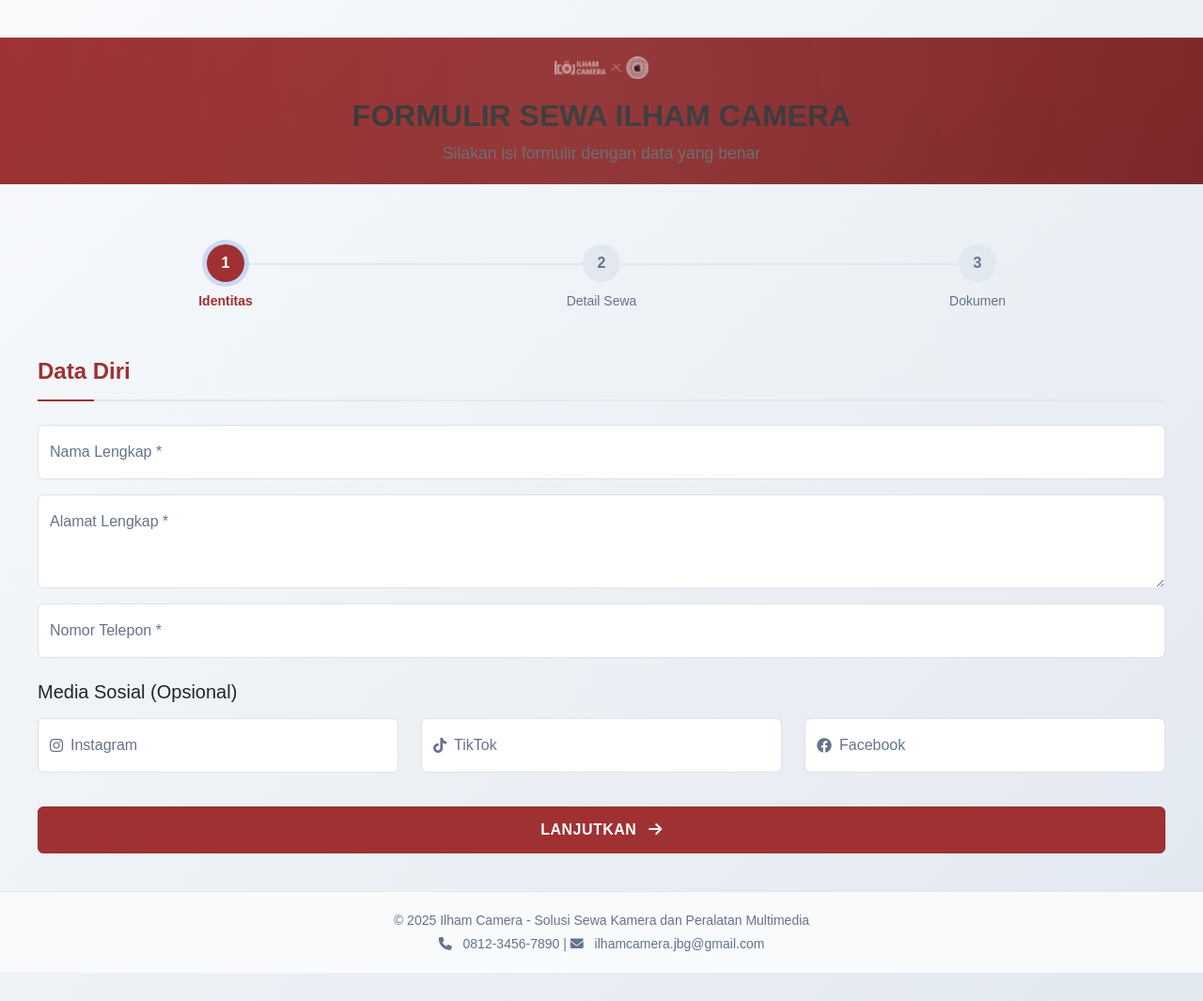
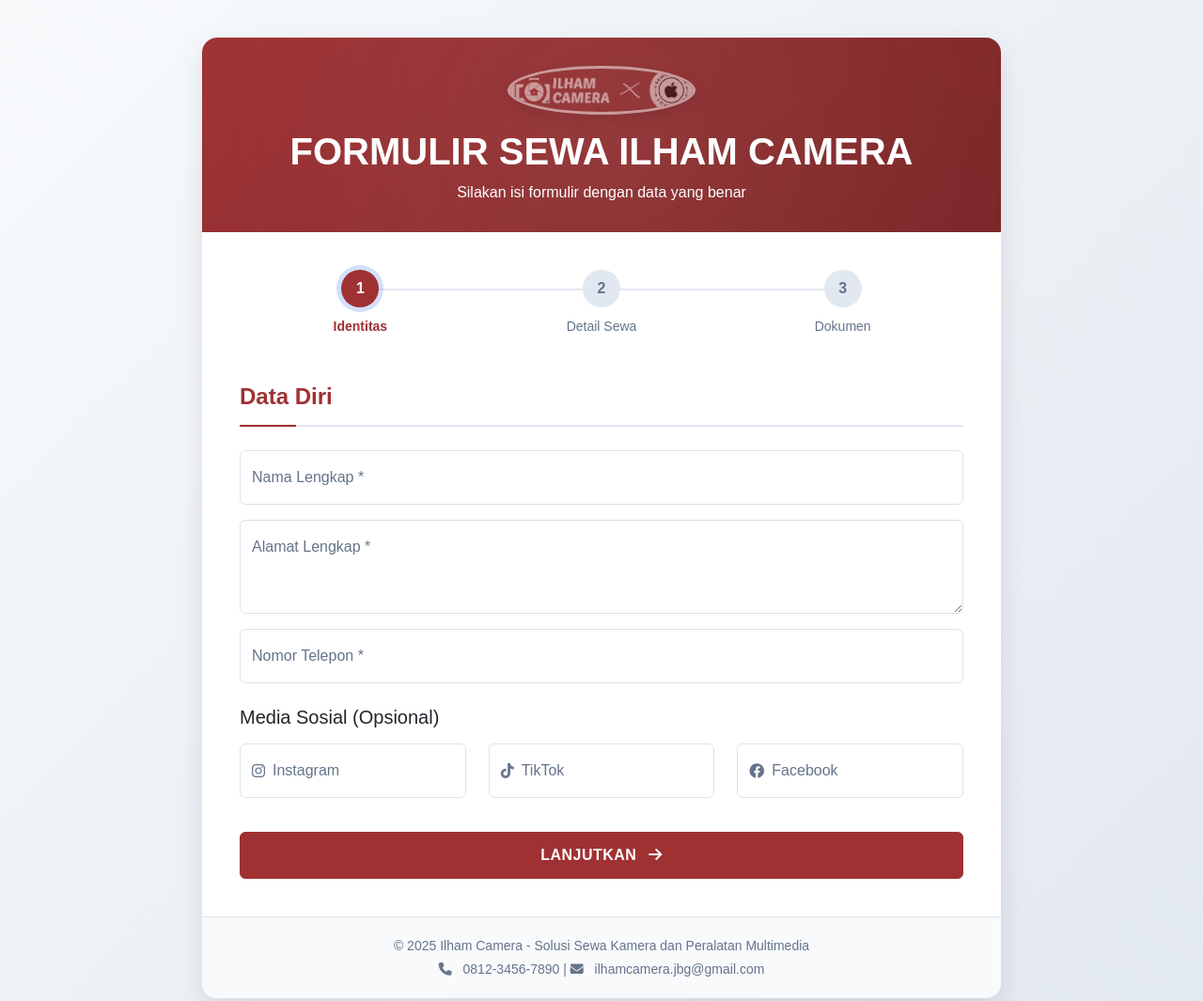
Before and after one commit to ilhamcamera/form-sewakameraiphone, a plain HTML site: page index.html in a window 1280 px wide. Shown: the top 1065 px of the page at 94% size. Drawn offline with nearby package versions, Linux system fonts and the light colour scheme.

Commit message:
Logo awal

```diff
--- a/index.html
+++ b/index.html
@@ -14,13 +14,13 @@
     <link href="styles.css" rel="stylesheet">
 </head>
 <body>
-     <div class="header text-center mb-4">
-        <div class="logo-container">
-            <img src="images/logo.png" alt="Ilham Camera Logo" class="logo-large animate__animated animate__pulse animate__infinite">
-        </div>
-        <h1 class="fw-bold mb-2">FORMULIR SEWA ILHAM CAMERA</h1>
-        <p class="mb-0">Silakan isi formulir dengan data yang benar</p>
-     </div>
+    <div class="container">
+        <div class="form-container animate__animated animate__fadeIn">
+            <div class="header">
+                <img src="images/logo.png" alt="Ilham Camera Logo" class="logo animate__animated animate__pulse animate__infinite">
+                <h1 class="fw-bold mb-2">FORMULIR SEWA ILHAM CAMERA</h1>
+                <p class="mb-0">Silakan isi formulir dengan data yang benar</p>
+            </div>
 
             <div class="form-section">
                 <div class="step-indicator">
--- a/styles.css
+++ b/styles.css
@@ -36,35 +36,6 @@ body {
     overflow: hidden;
 }
 
-    /* Logo Styles */
-.logo-container {
-    margin: 0 auto 20px;
-    display: flex;
-    justify-content: center;
-}
-
-.logo-large {
-    width: 100px; /* Sesuaikan ukuran sesuai kebutuhan */
-    height: auto;
-    max-width: 100%;
-    object-fit: contain;
-}
-
-/* Header Styles */
-.header {
-    padding: 20px 0;
-}
-
-.header h1 {
-    font-size: 2rem;
-    color: #333;
-    margin-top: 15px;
-}
-
-.header p {
-    color: #666;
-    font-size: 1.1rem;
-}
 .header::before {
     content: '';
     position: absolute;
@@ -83,7 +54,7 @@ body {
 }
 
 .logo {
-    max-width: 400px;
+    max-width: 200px;
     margin-bottom: 15px;
     border-radius: 50%;
     border: 3px solid white;
```
